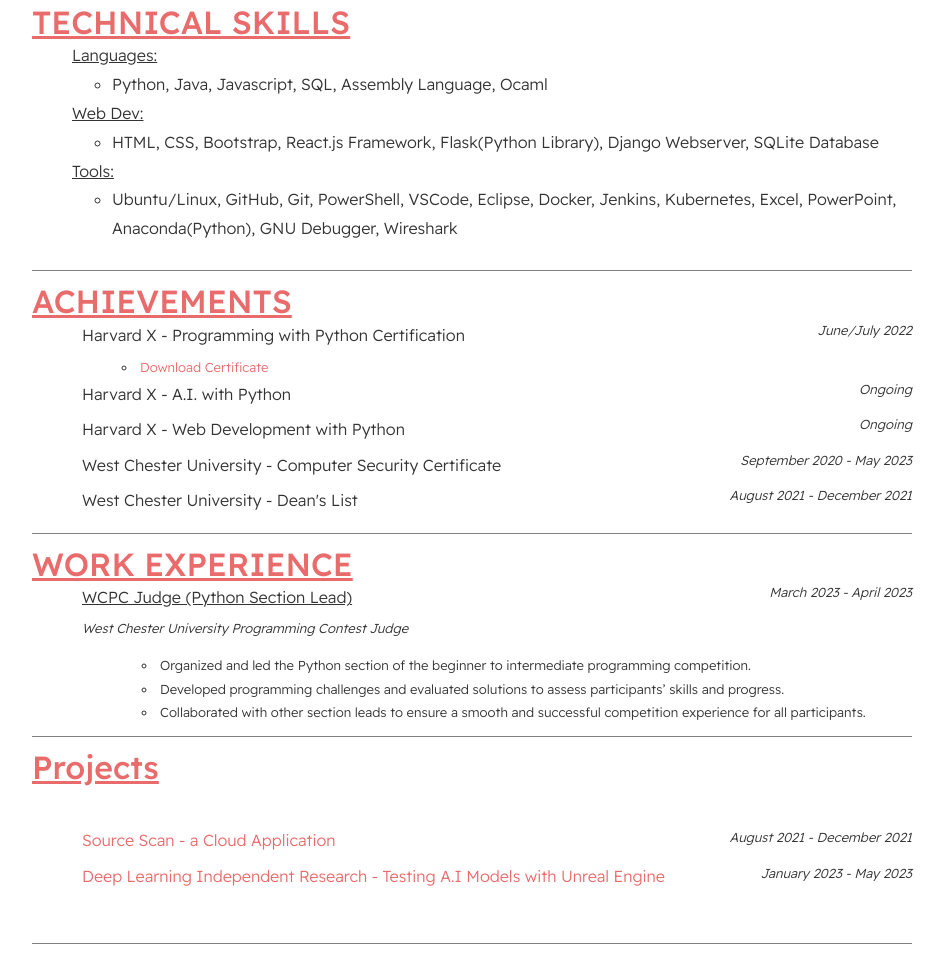
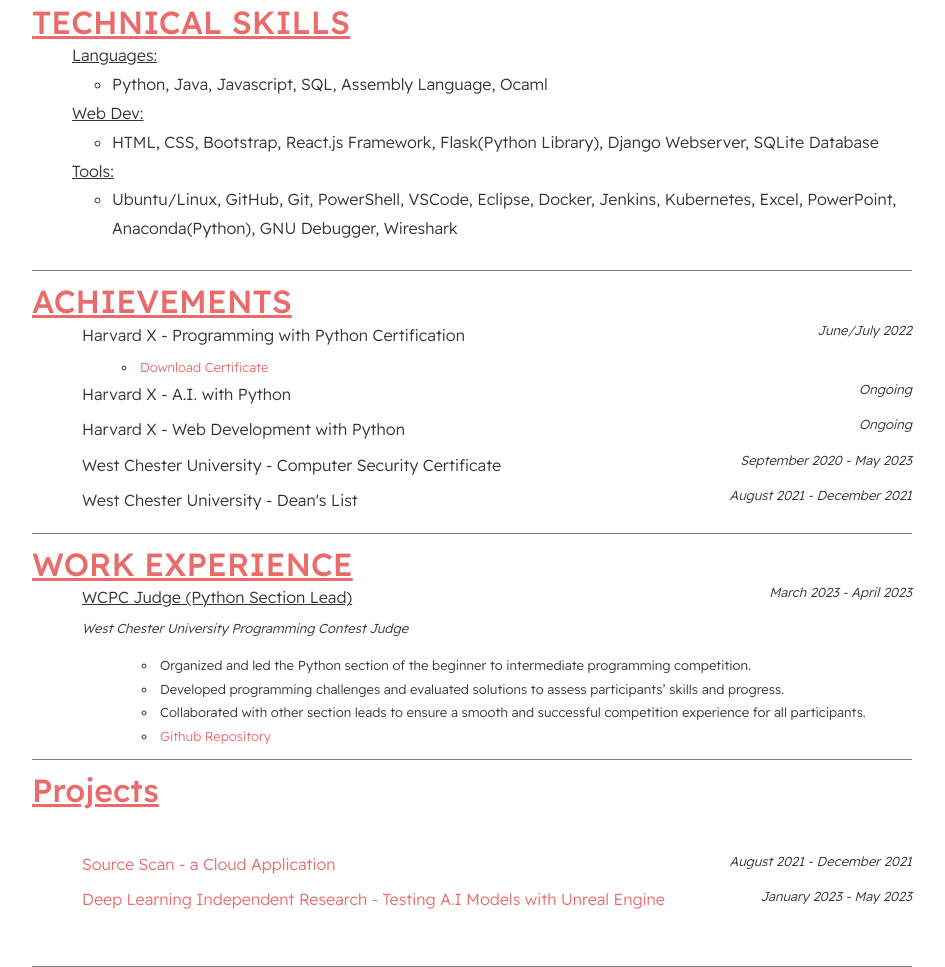
Before and after one commit to MaySur/Resume, a plain HTML site: page index.html in a window 1280 px wide. Shown: the part 460-1427 px from the top of the page, without its empty margins (168-1113 px from the left). Before the commit the page ends 1404 px from the top, so only its background shows below. Drawn offline with nearby package versions, Linux system fonts and the light colour scheme.

Commit message:
work_exp

```diff
--- a/index.html
+++ b/index.html
@@ -113,6 +113,8 @@
                         <li class="work-des">Organized and led the Python section of the beginner to intermediate programming competition.</li>
                         <li class="work-des">Developed programming challenges and evaluated solutions to assess participants’ skills and progress.</li>
                         <li class="work-des">Collaborated with other section leads to ensure a smooth and successful competition experience for all participants.</li>
+                        <li class="work-des"><a href="https://github.com/MaySur/WCPC/tree/master">Github Repository</a></li>
+
 
                     </div>
 
```
